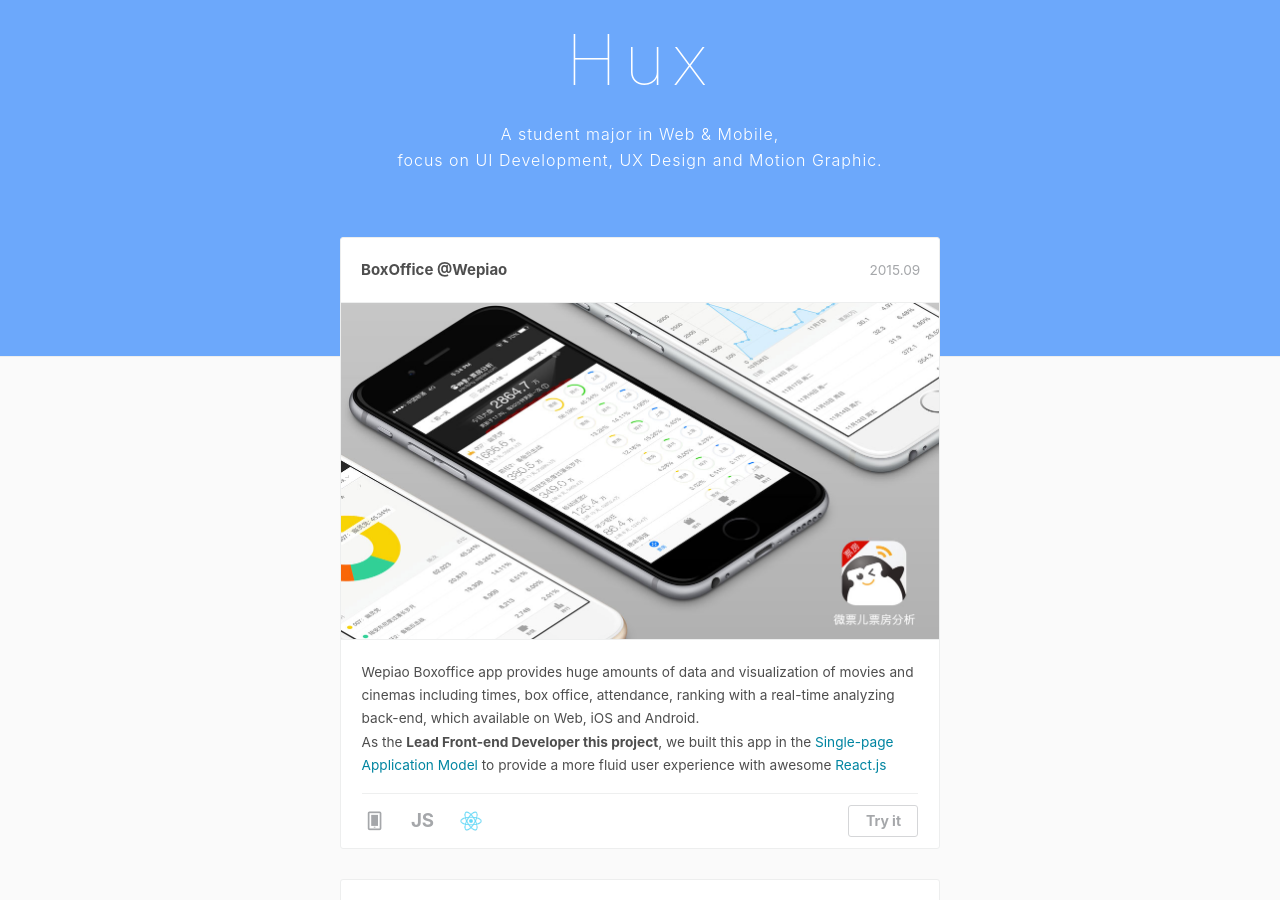
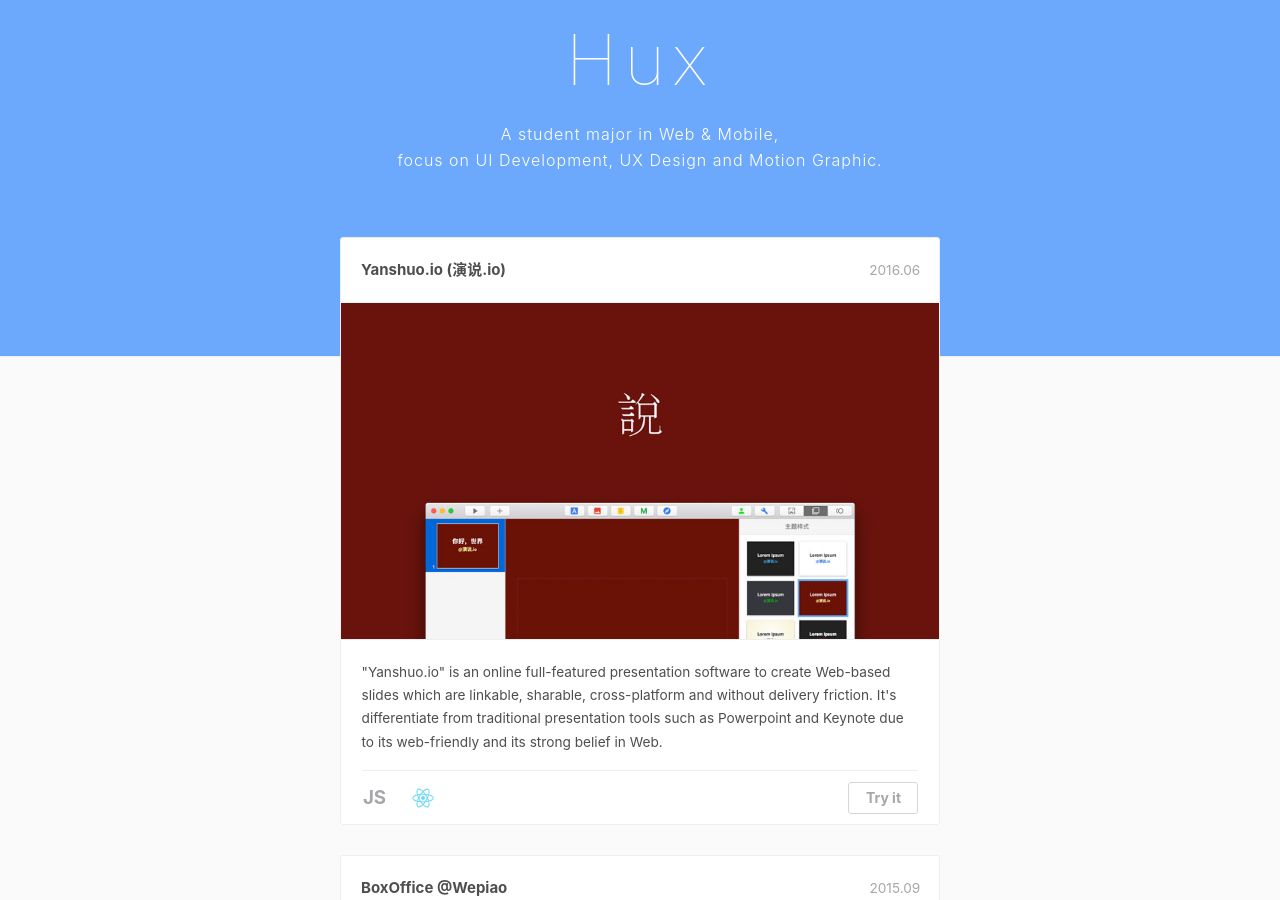
Before and after one commit to q97236143/Huxproh, a Jekyll site: the page built from portfolio/index.html, in a window 1280 px wide and 900 px high, scrolled down 263 px. Built offline with Jekyll 4.4.1, drawn with Linux system fonts in a browser that asks for light colours; nearby versions of some CDN libraries; comment, search, counter and statistics services are not loaded.

Commit message:
[self] update portfolio - yanshuo.io

```diff
--- a/portfolio/index.html
+++ b/portfolio/index.html
@@ -23,6 +23,23 @@ layout: default
 			</header>
 			<div class="main">
 				<ul class="cbp_tmtimeline">
+					<li>
+						<div class="cbp_tmlabel">
+							<h2 id="boxoffice">Yanshuo.io (演说.io)</h2>
+							<time>2016.06</time>
+							<img src="images/work-yanshuo.jpg">
+							<ul>
+								<li>
+									"Yanshuo.io" is an online full-featured presentation software to create Web-based slides which are linkable, sharable, cross-platform and without delivery friction. It's differentiate from traditional presentation tools such as Powerpoint and Keynote due to its web-friendly and its strong belief in Web.
+								</li>
+								<li class="skill">
+									<span><b>JS</b></span>
+									<span class="i-react"></span>
+									<span class="link"><a target="_blank" href="https://yanshuo.io">Try it</a></span>
+								</li>
+							</ul>
+						</div>
+					</li>
 					<li>
 						<div class="cbp_tmlabel">
 							<h2 id="boxoffice">BoxOffice @Wepiao</h2>
```
Also changed, not shown: portfolio/images/work-yanshuo.jpg (added).
